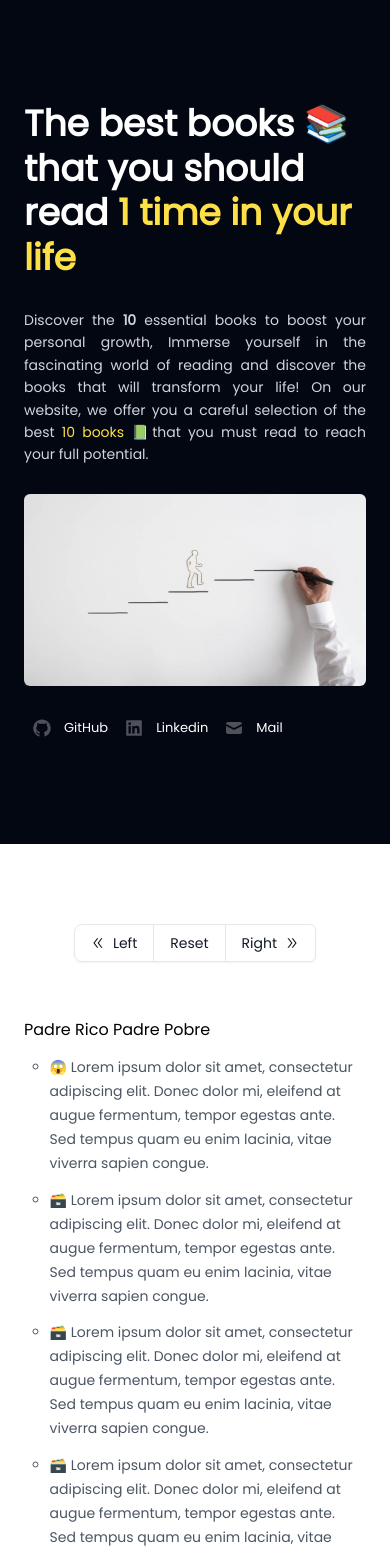
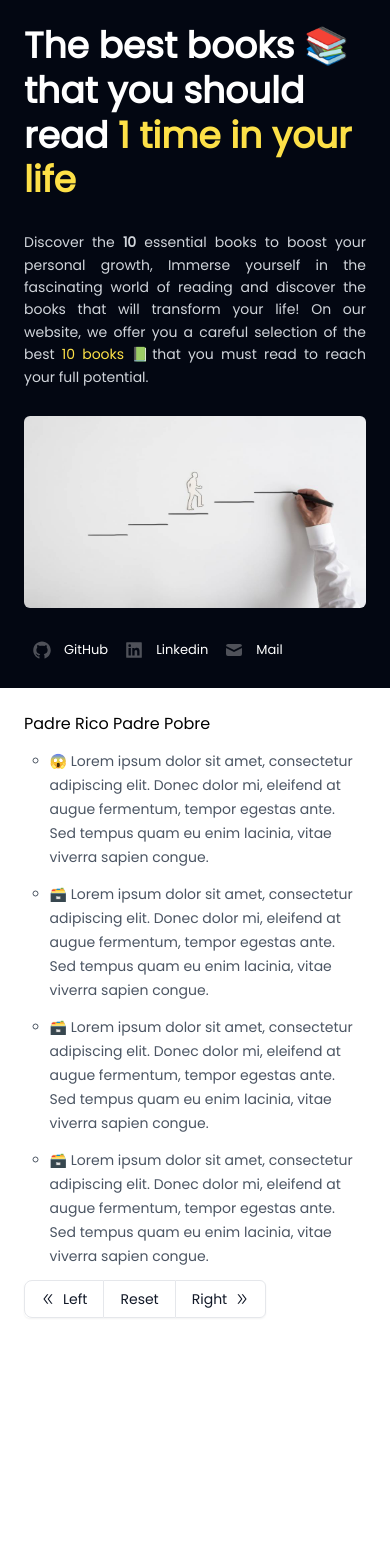
Before and after one commit to coderito/Boof, a Next.js app: page / in a window 390 px wide. Shown: the top 1553 px of the page. After the commit the page ends 1342 px from the top, so only its background shows below. Built offline with nearby package versions, Linux system fonts and the light colour scheme.

Commit message:
scroll para el lado derecho

```diff
--- a/src/app/components/LadoDerecho.jsx
+++ b/src/app/components/LadoDerecho.jsx
@@ -1,8 +1,8 @@
 "use client";
 
 import PadreRicoPadrePobre from "../content/01-padre-rico-padre-pobre.mdx";
-import HabitosAtomicos from "../content/02-habitos-atomicos.mdx"
-import SiLoCreasLoCreas from "../content/03-si-lo-creas-lo-creas.mdx"
+import HabitosAtomicos from "../content/02-habitos-atomicos.mdx";
+import SiLoCreasLoCreas from "../content/03-si-lo-creas-lo-creas.mdx";
 
 import { H2 } from "../components-mdx/mdxComponents";
 import { MDXProvider } from "@mdx-js/react";
@@ -14,21 +14,31 @@
 };
 
 export default function LadoDerecho() {
-  const componetElement = [<PadreRicoPadrePobre />, <HabitosAtomicos />, <SiLoCreasLoCreas/>];
+  const componetElement = [
+    <PadreRicoPadrePobre />,
+    <HabitosAtomicos />,
+    <SiLoCreasLoCreas />,
+  ];
 
   const [indiceElement, setIndiceElement] = useState(0);
 
   const handleNavegacion = (incremento) => {
     const nuevoIndice = indiceElement + incremento;
     if (nuevoIndice >= 0 && nuevoIndice < componetElement.length) {
-        setIndiceElement(nuevoIndice);
+      setIndiceElement(nuevoIndice);
     }
   };
 
   return (
-    <div className="h-full w-full pt-20  xl:pr-56 p-6 xl:p-16 lg:w-1/2 flex items-center md:flex-col justify-center flex-col-reverse content-between bg-white gap-14">
-      <MDXProvider components={components}> {componetElement[indiceElement]}</MDXProvider>
-      <ButtonGroup handleNavegacion={handleNavegacion} setIndiceElement={setIndiceElement}/>
+    <div className="h-screen w-full lg:overflow-y-auto p-6 xl:w-1/2 bg-white">
+      <MDXProvider components={components}>
+        {" "}
+        {componetElement[indiceElement]}
+      </MDXProvider>
+      <ButtonGroup
+        handleNavegacion={handleNavegacion}
+        setIndiceElement={setIndiceElement}
+      />
     </div>
   );
 }
--- a/src/app/components/LadoIzquierdo.jsx
+++ b/src/app/components/LadoIzquierdo.jsx
@@ -3,7 +3,7 @@
 
 export default function LadoIzquiero() {
   return (
-    <section className="h-screen w-full xl:pr-56 p-6 xl:p-24 lg:w-1/2 flex items-center justify-center bg-gray-950">
+    <section className="h-screen left-side w-full  xl:pr-56 p-6 xl:p-24 lg:w-1/2 flex items-center justify-center bg-gray-950">
       <div className="flex flex-col gap-7">
 
         <h1 className="font-display text-4xl leading-[2.8rem] font-bold text-white">
--- a/src/app/globals.css
+++ b/src/app/globals.css
@@ -21,3 +21,8 @@
     list-style-type: circle;
     margin: 0.8rem;
 }
+
+.two-column-layout {
+    height: 100vh;
+    width: 100%;
+  }
--- a/src/app/page.js
+++ b/src/app/page.js
@@ -3,9 +3,8 @@
 
 const Home = () => {
   return (
-    <div className="w-screen flex flex-col lg:flex-row">
+    <div className="w-screen two-column-layout flex flex-col lg:flex-row">
       <LadoIzquiero />
-
       <LadoDerecho />
     </div>
   );
```
